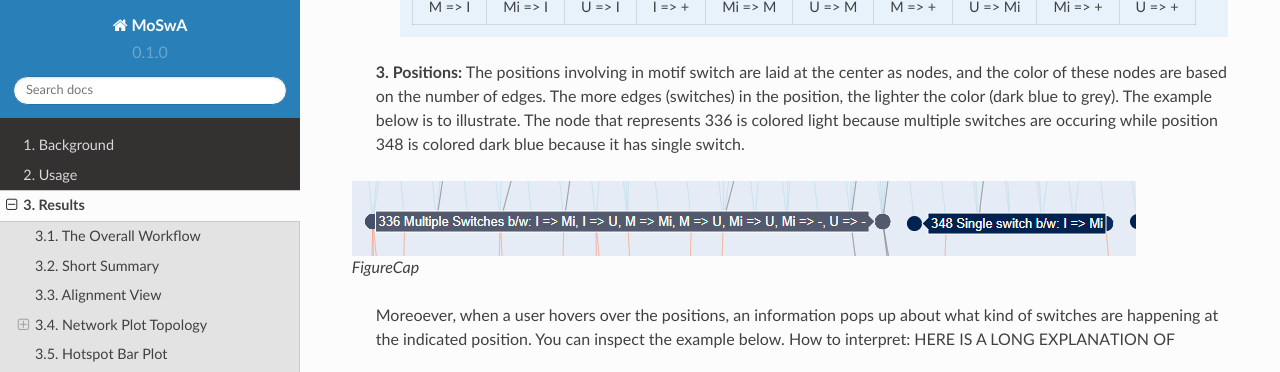
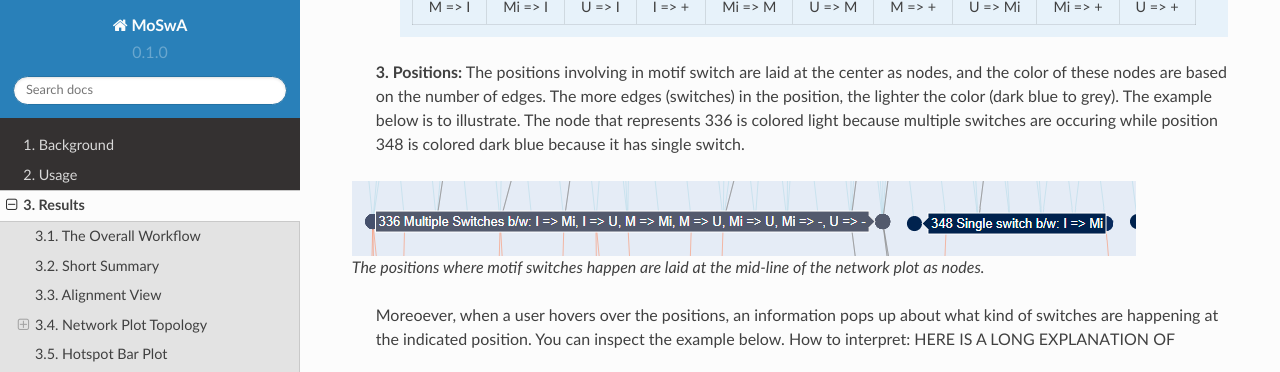
Before and after one commit to macelik/MoSwADocs, a Sphinx documentation site: the page built from docs/source/results.rst, in a window 1280 px wide and 900 px high, scrolled down 2704 px, cut to the strip 0-372 px from the top of the window. Built offline with Sphinx 7.4.7 and the Read the Docs theme 2.0.0, drawn with Linux system fonts in a browser that asks for light colours.

Commit message:
Update results.rst

```diff
--- a/docs/source/results.rst
+++ b/docs/source/results.rst
@@ -96,7 +96,7 @@ The network plot shows only the user defined motif sites (default is all). It sh
 
 .. figure:: figs/networkpos.png
 
- FigureCap
+ The positions where motif switches happen are laid at the mid-line of the network plot as nodes.
 
     Moreoever, when a user hovers over the positions, an information pops up about what kind of switches are happening at the indicated position. You can inspect the example below. How to interpret: HERE IS A LONG EXPLANATION OF
 
```
